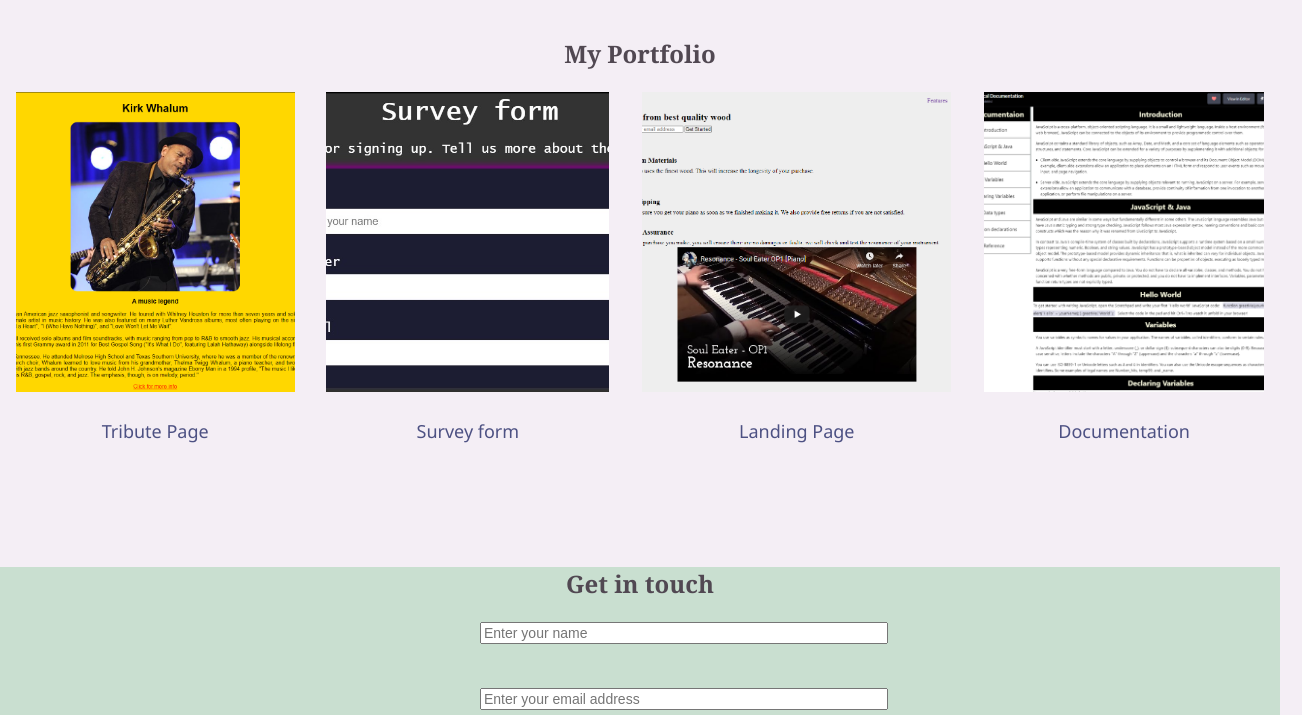
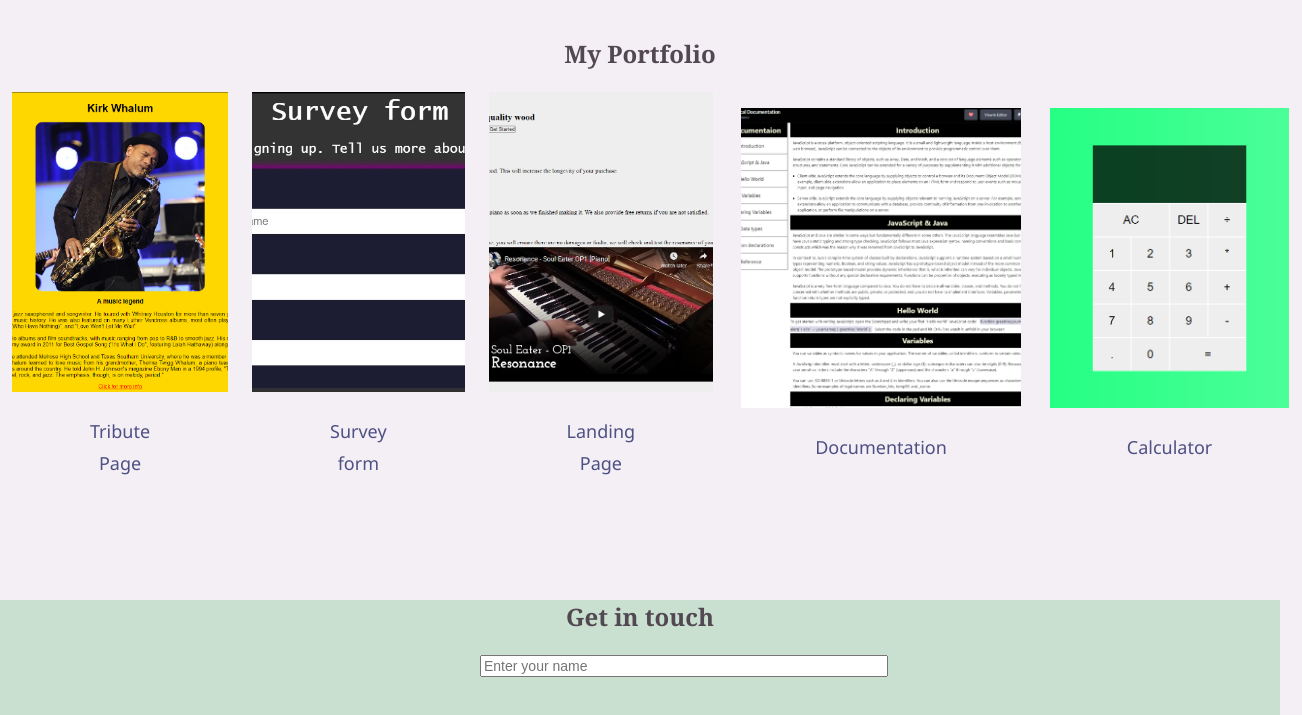
Before and after one commit to pjmiles/ponmile, a plain HTML site: page index.html in a window 1280 px wide. Shown: the part 646-1361 px from the top of the page, 1302 px wide, since content can reach past the window. Drawn offline with Linux system fonts and the light colour scheme.

Commit message:
Calculated project added

```diff
--- a/index.css
+++ b/index.css
@@ -10,6 +10,7 @@ body {
     font-size: 32px;
     font-family: 'Franklin Gothic Medium', 'Arial Narrow', Arial, sans-serif;
     justify-content: center;
+    width: 100vw;
     border-right: auto;
 }
 
--- a/index.html
+++ b/index.html
@@ -77,6 +77,10 @@
         <a href="https://codepen.io/pjames1/pen/abWBNMv" target="_blank">
           <img src="images/tech_doc_img.png" alt="technical documentation" class="image-resize"></a><p>Documentation</p>
       </div>
+    <div class="item">
+        <a href="https://calculator-chi-two.vercel.app/" target="_blank">
+          <img src="images/calculator.png" alt="technical documentation" class="image-resize"></a><p>Calculator</p>
+      </div>
       </div>
     </section>
     <br> <br> <br>
--- a/responsive.css
+++ b/responsive.css
@@ -1,4 +1,4 @@
-@media screen and (max-width: 768px){
+@media screen and (max-width: 600px){
     body{
         margin: 0;
         padding: 0;
```
Also changed, not shown: images/calculator.png (added).
